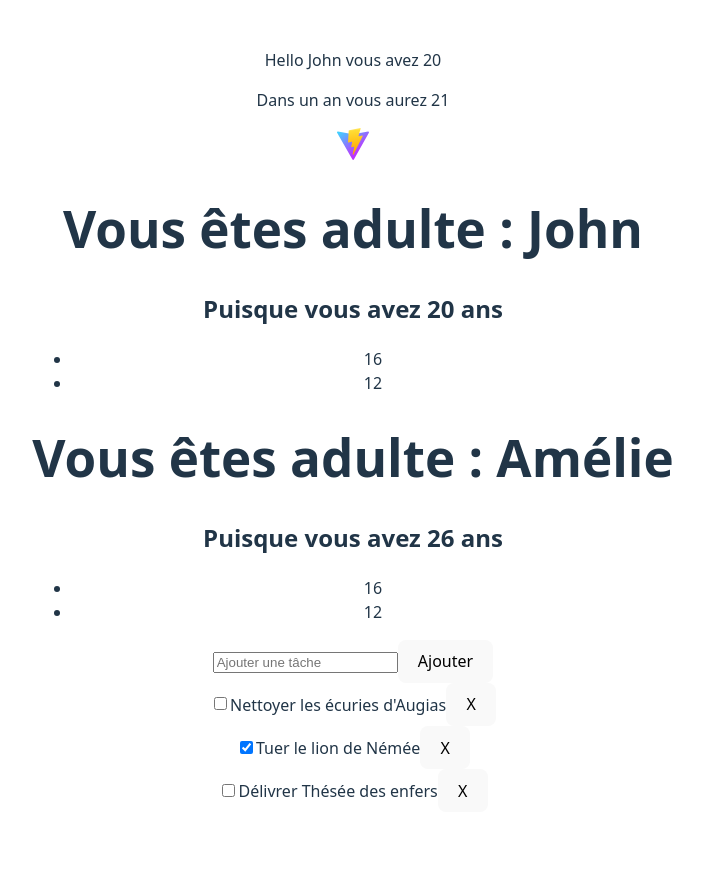
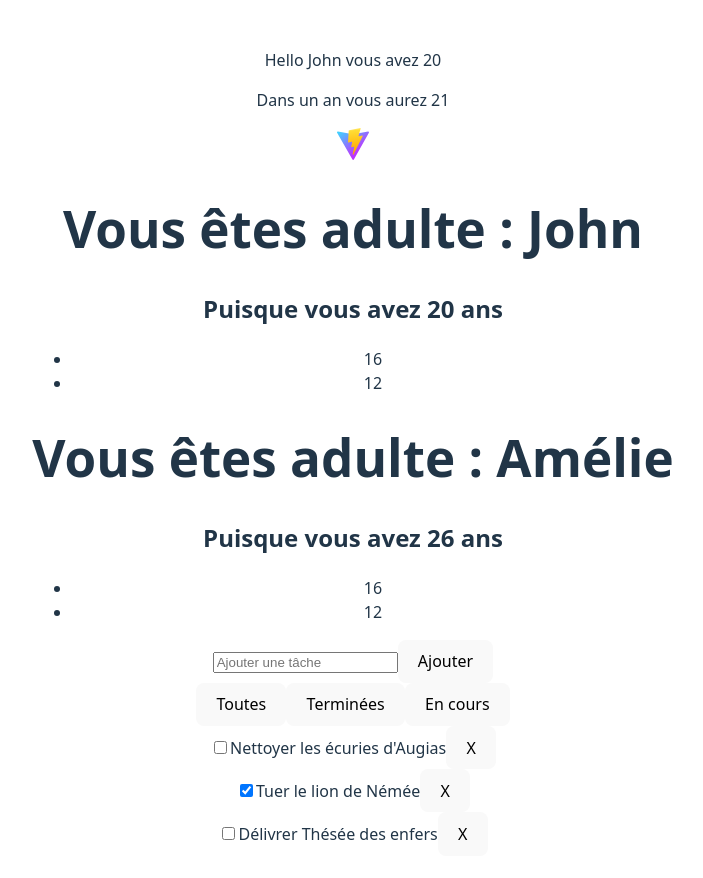
Before and after one commit to smaloron/cda-mut-react-first-app, a React app: page / in a window 1280 px wide. Shown: the top 878 px of the page, without its empty margins (287-990 px from the left). Before the commit the page ends 844 px from the top, so only its background shows below. Built offline with nearby package versions, Linux system fonts and the light colour scheme; the HTML template or start-up script is replaced by a standard one.

Commit message:
Add list filtering

```diff
--- a/src/components/TodoApp.jsx
+++ b/src/components/TodoApp.jsx
@@ -1,6 +1,12 @@
 import {useState} from "react";
 import TodoList from "./TodoList.jsx";
 
+// Constante pour les états du filtre
+const FILTERS = {
+    ALL: 'all',
+    DONE: 'done',
+    PENDING: 'pending',
+}
 
 function TodoApp(){
     const [todos, setTodos] = useState([
@@ -8,6 +14,13 @@ function TodoApp(){
         {id: 2, title: 'Tuer le lion de Némée', done: true },
         {id: 3, title: 'Délivrer Thésée des enfers', done: false },
     ]);
+    const [filter, setFilter] = useState(FILTERS.ALL);
+
+    const filterFunctions = {
+        [FILTERS.ALL]: (todos) => todos,
+        [FILTERS.DONE]: (todos) => todos.filter((item) => item.done),
+        [FILTERS.PENDING]: (todos) => todos.filter((item) => !item.done),
+    }
 
     const [inputTitle, setInputTitle] = useState("");
 
@@ -40,7 +53,8 @@ function TodoApp(){
         }
     }
 
-    console.log(todos);
+    // Exécution du filtre
+    const filteredTodos = (filterFunctions[filter] || filterFunctions[FILTERS.ALL])(todos);
 
     return (
         <>
@@ -51,7 +65,13 @@ function TodoApp(){
                        placeholder="Ajouter une tâche"/>
                 <button type="submit">Ajouter</button>
             </form>
-            <TodoList todos={todos} toggleDone={toggleDone} deleteTodo={deleteTodo} />
+
+            <div>
+                <button onClick={()=>setFilter(FILTERS.ALL)}>Toutes</button>
+                <button onClick={()=>setFilter(FILTERS.DONE)}>Terminées</button>
+                <button onClick={()=>setFilter(FILTERS.PENDING)}>En cours</button>
+            </div>
+            <TodoList todos={filteredTodos} toggleDone={toggleDone} deleteTodo={deleteTodo} />
         </>
     );
 }
```
